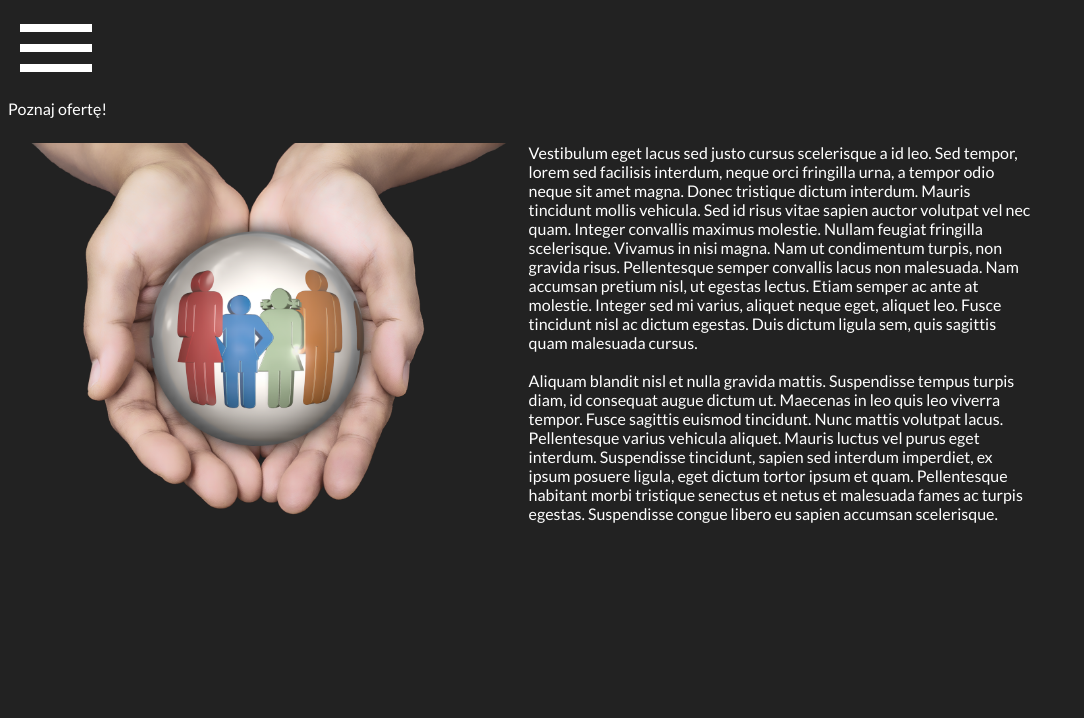
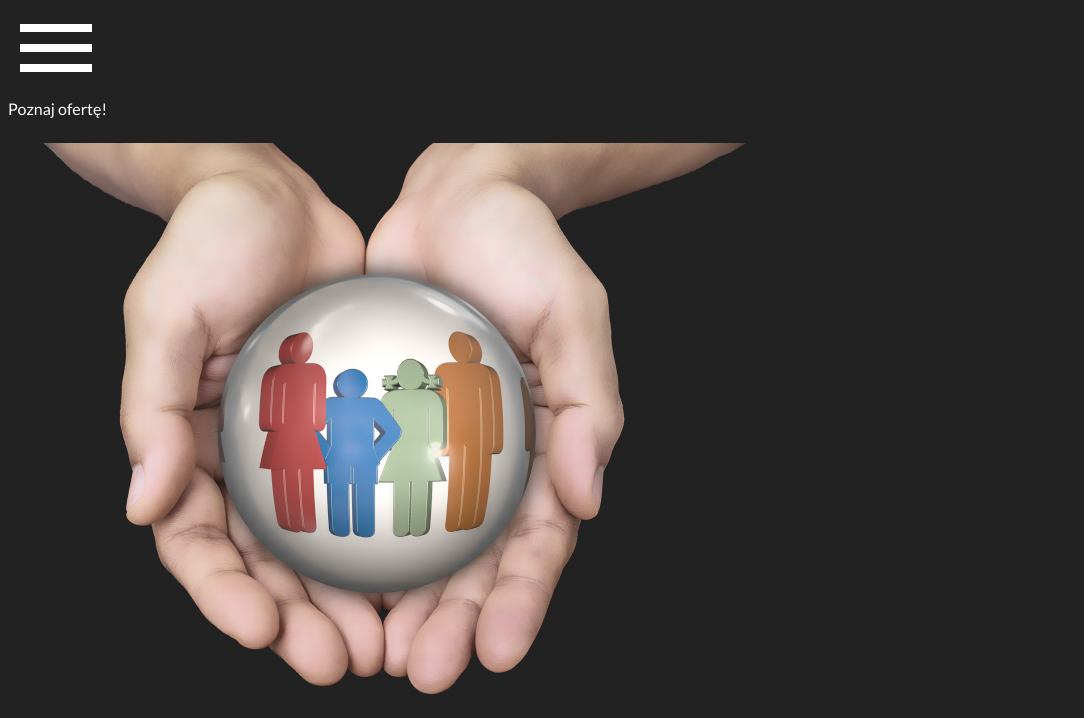
Before and after one commit to laszej/kancelaria, a plain HTML site: page index.html in a window 1280 px wide. Shown: the part 82-800 px from the top of the page, without its empty margins (0-1084 px from the left). Drawn offline with Linux system fonts and the light colour scheme.

Commit message:
Update style.css

```diff
--- a/style.css
+++ b/style.css
@@ -31,7 +31,7 @@ margin-right: 15px;}
 float: left;
 margin-top: 15px;
 height: auto;
-max-width: 40%
+min-width: 40%
 
 }
 
```
